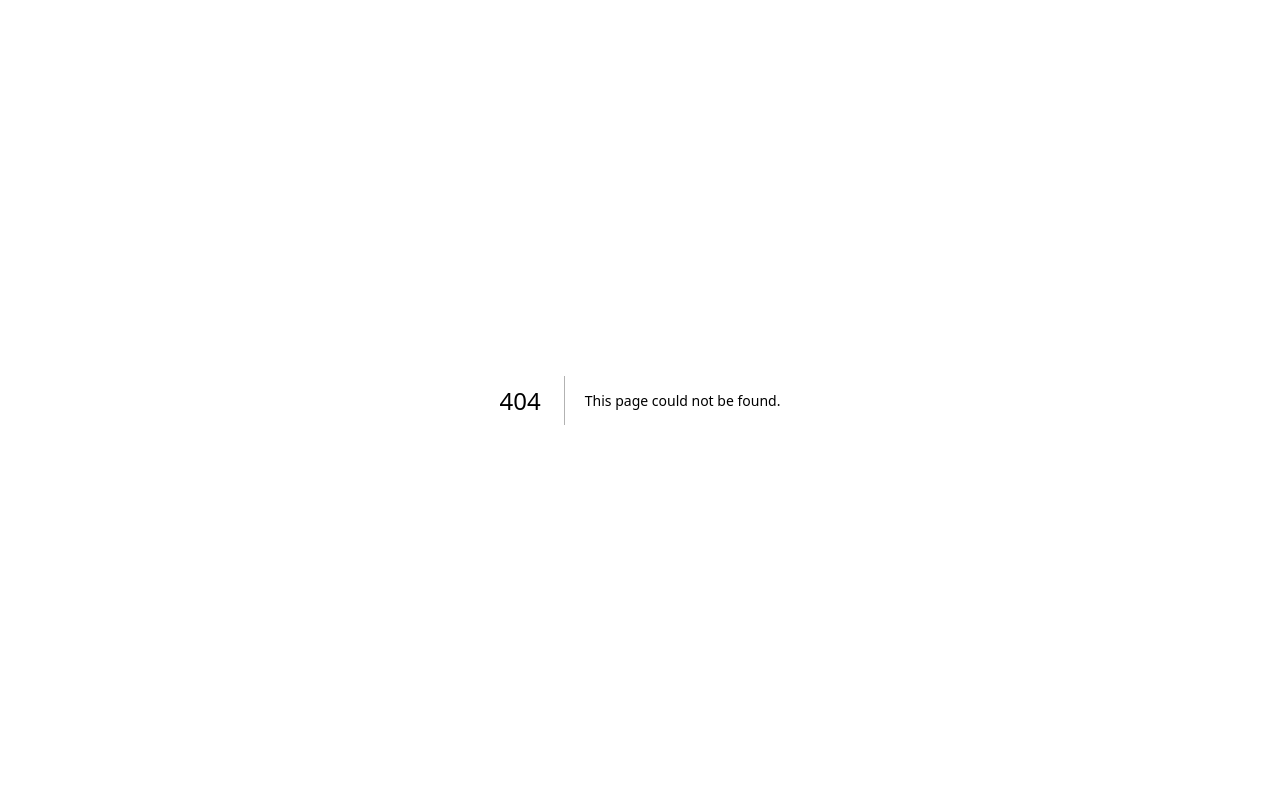
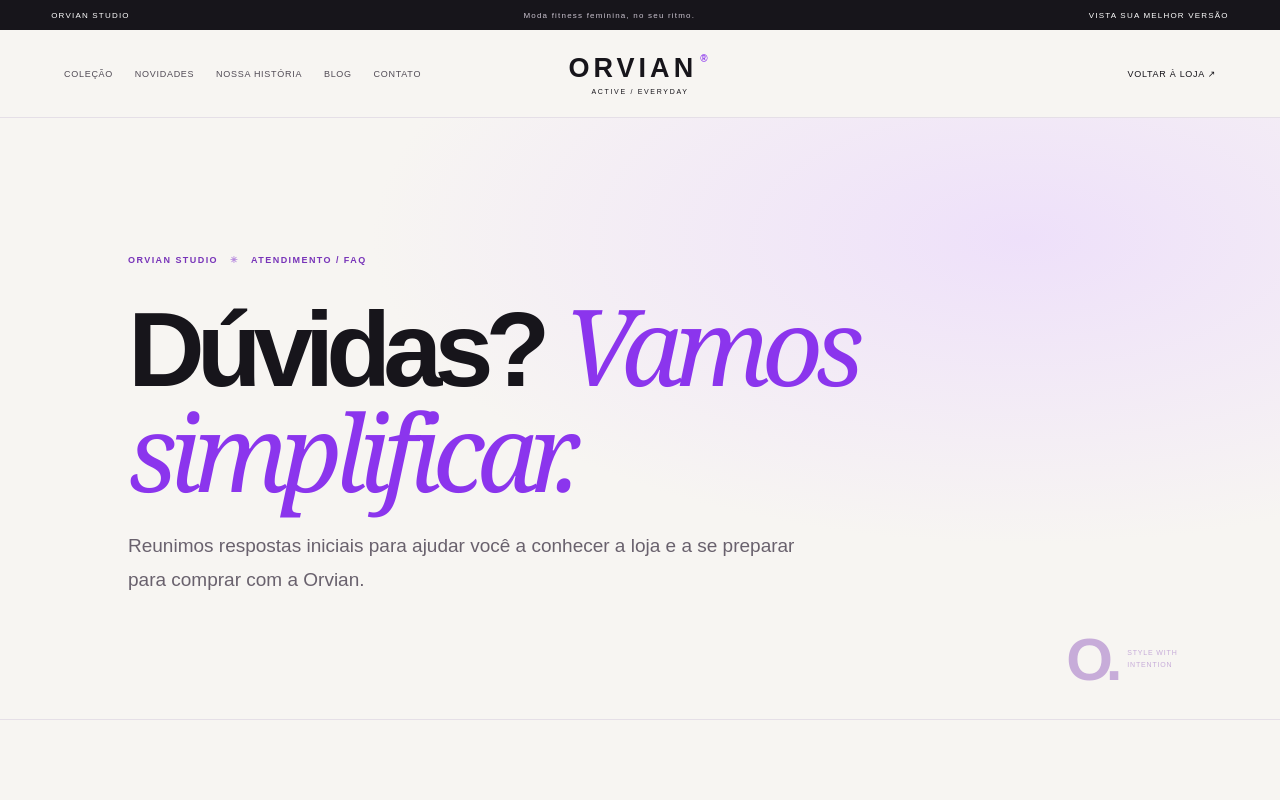
Before and after one commit to edubessa86/OrvianPlace, a Next.js app: page /perguntas-frequentes in a window 1280 px wide. Before the commit this address had no page. Shown: the top 800 px of the page. Built offline with nearby package versions, Linux system fonts and the light colour scheme.

Commit message:
Create Orvian frequently asked questions page

```diff
--- /dev/null
+++ b/app/perguntas-frequentes/page.tsx
@@ -0,0 +1,13 @@
+import EditorialInfoPage from "@/app/components/editorial-info-page";
+
+export const metadata = { title: "Perguntas frequentes | ORVIAN", description: "Respostas iniciais para dúvidas frequentes sobre a ORVIAN." };
+
+export default function FAQPage() {
+  return <EditorialInfoPage kind="faq" eyebrow="ATENDIMENTO / FAQ" title="Dúvidas?" emphasis="Vamos simplificar." intro="Reunimos respostas iniciais para ajudar você a conhecer a loja e a se preparar para comprar com a Orvian." sections={[
+    { title: "A loja já está vendendo?", body: "O site está em fase de preparação visual. Produtos, preços, disponibilidade e condições de compra deverão ser confirmados antes do lançamento comercial." },
+    { title: "Como entro em contato com a Orvian?", body: "Você pode escrever para useorvian@gmail.com ou acessar a página Contato para encontrar nossos canais oficiais." },
+    { title: "Como sei o prazo de entrega?", body: "Quando as vendas estiverem disponíveis, o prazo estimado deverá aparecer durante a compra, de acordo com o CEP e a modalidade de envio." },
+    { title: "Posso solicitar troca ou devolução?", body: "As orientações e condições definitivas serão apresentadas na página Trocas e devoluções antes do início das vendas. Em caso de dúvida, fale com nosso atendimento." },
+    { title: "Como acompanho novidades e conteúdos?", body: "Acesse o Blog / Orvian Trends para acompanhar conteúdos editoriais e siga nossos canais sociais para novidades sobre a marca." }
+  ]} />;
+}
```
